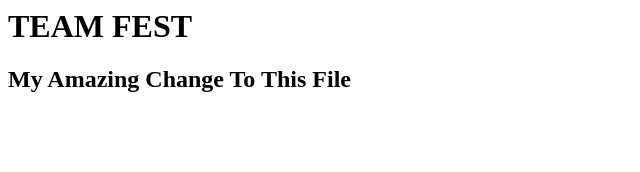
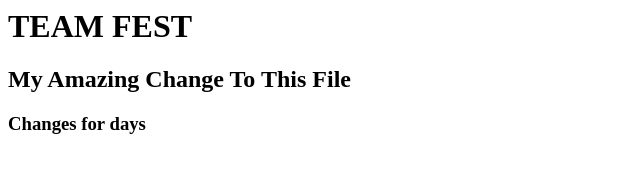
Before and after one commit to babywhalenuke/GitTest, a plain HTML site: page index.html in a window 1280 px wide. Shown: the whole page, without its empty margins (0-640 px from the left). Drawn offline with Linux system fonts and the light colour scheme.

Commit message:
SEcond commit by jeff

```diff
--- a/index.html
+++ b/index.html
@@ -1,2 +1,3 @@
 <h1>TEAM FEST</h1>
 <h2>My Amazing Change To This File</h2>
+<h3>Changes for days</h3>
```
